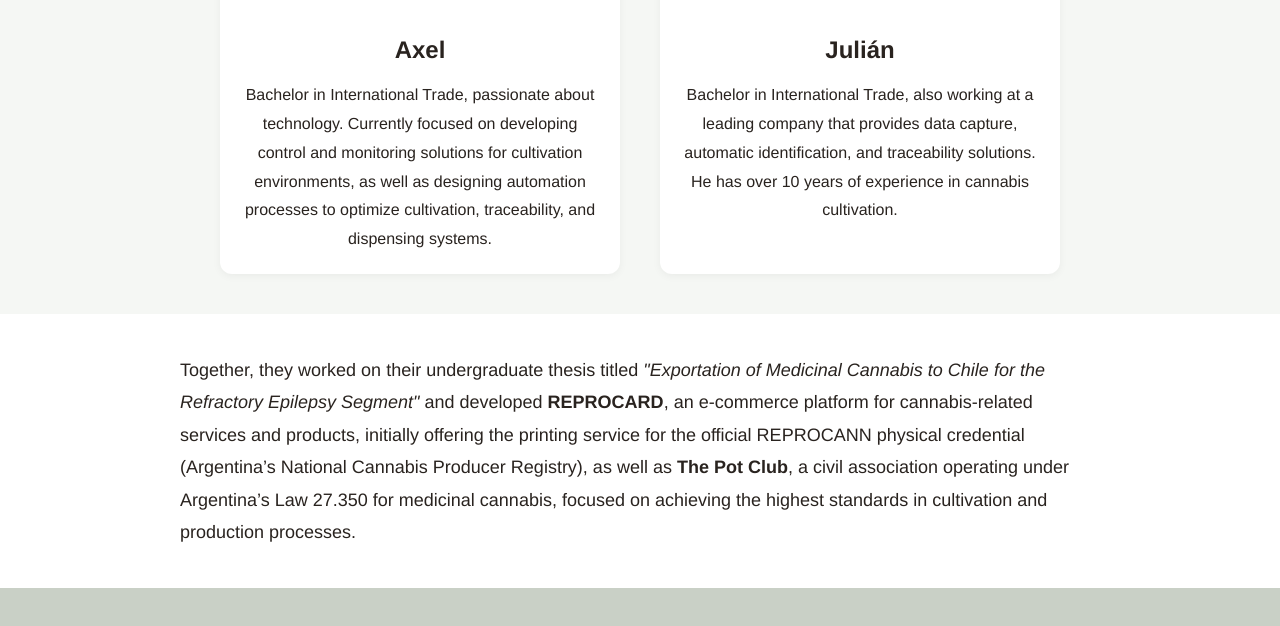
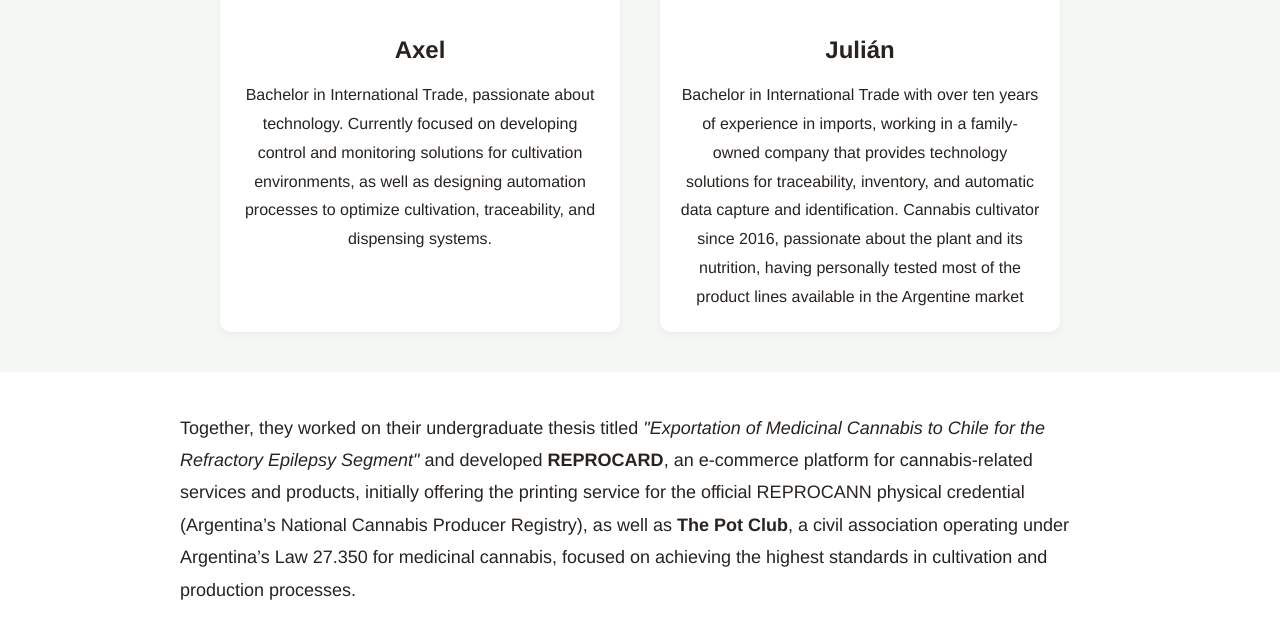
Before and after one commit to aburgos97/landingone, a plain HTML site: page index.html in a window 1280 px wide. Shown: the part 1194-1820 px from the top of the page. Drawn offline with Linux system fonts and the light colour scheme.

Commit message:
Update index.html

```diff
--- a/index.html
+++ b/index.html
@@ -45,9 +45,8 @@
       <div class="profile-text">
         <h2>Julián</h2>
         <p>
-          Bachelor in International Trade, also working at a leading company that provides data
-          capture, automatic identification, and traceability solutions. He has over 10 years of
-          experience in cannabis cultivation.
+          Bachelor in International Trade with over ten years of experience in imports, working in a family-owned company that provides technology solutions for traceability, inventory, and automatic data capture and identification.
+Cannabis cultivator since 2016, passionate about the plant and its nutrition, having personally tested most of the product lines available in the Argentine market
         </p>
       </div>
     </div>
```
